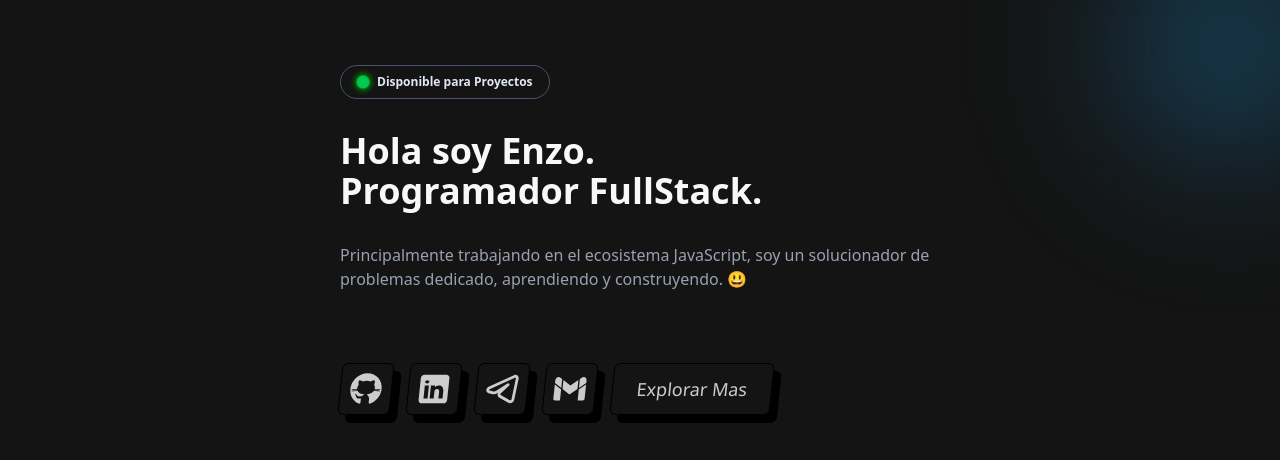
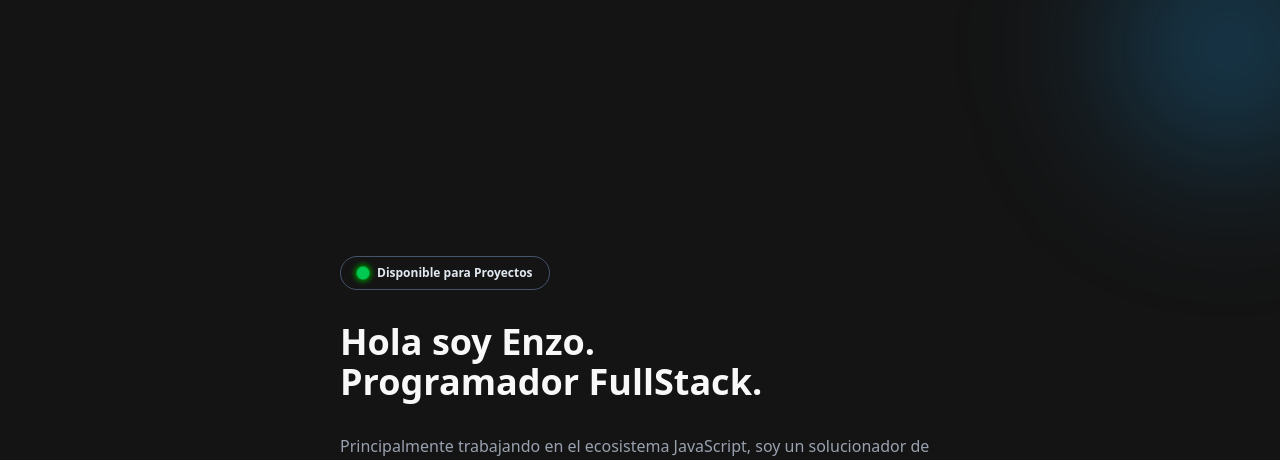
Before and after one commit to Enzoolionel/newPortafolio, a React (Vite) app: page / in a window 1280 px wide. Shown: the top 460 px of the page. Built offline with nearby package versions, Linux system fonts and the light colour scheme.

Commit message:
arreglando problemas de layout

```diff
--- a/src/components/Buttons.jsx
+++ b/src/components/Buttons.jsx
@@ -25,17 +25,17 @@ const Buttons = ({ routes }) => {
               <img src={e.icon} alt={e.title} />
             </a>
           ) : (
-            <a href={`${e.ruta}`}>
+            <a href={e.ruta}>
               <img src={e.icon} alt={e.title} />
             </a>
           )}
           {activeIndex === i && (
             <motion.div
-              initial={{ opacity: 0, y: -10 }} // Aparece desde arriba con opacidad 0
-              animate={{ opacity: 1, y: 0 }} // Se hace visible y baja un poco
-              exit={{ opacity: 0, y: -10 }} // Desaparece elevándose
-              transition={{ duration: 0.2 }} // Duración de la animación
-              className="text-white border border-white w-max px-3 py-1 relative mt-14 rounded-xl bg-[#141414]"
+              initial={{ opacity: 0, y: -10 }}
+              animate={{ opacity: 1, y: 0 }}
+              exit={{ opacity: 0, y: -10 }}
+              transition={{ duration: 0.2 }}
+              className="text-white border border-white px-4 py-2 absolute left-1/2 transform -translate-x-1/2 mt-16 rounded-lg bg-[#141414] text-sm text-center shadow-lg"
             >
               {e.title}
             </motion.div>
--- a/src/views/MainView.jsx
+++ b/src/views/MainView.jsx
@@ -37,9 +37,9 @@ const MainView = () => {
       initial={{ opacity: 0, y: 50 }}
       animate={{ opacity: 1, y: 0 }}
       transition={{ duration: 0.8 }}
-      className="w-screen h-screen flex sm:justify-center items-center"
+      className="flex sm:justify-center  items-center"
     >
-      <section className="flex flex-col relative bottom-40 gap-8">
+      <section className="flex min-h-screen top-64 flex-col relative gap-8">
         <motion.article
           whileHover={{ scale: 1.05 }}
           transition={{ duration: 0.1 }}
```
